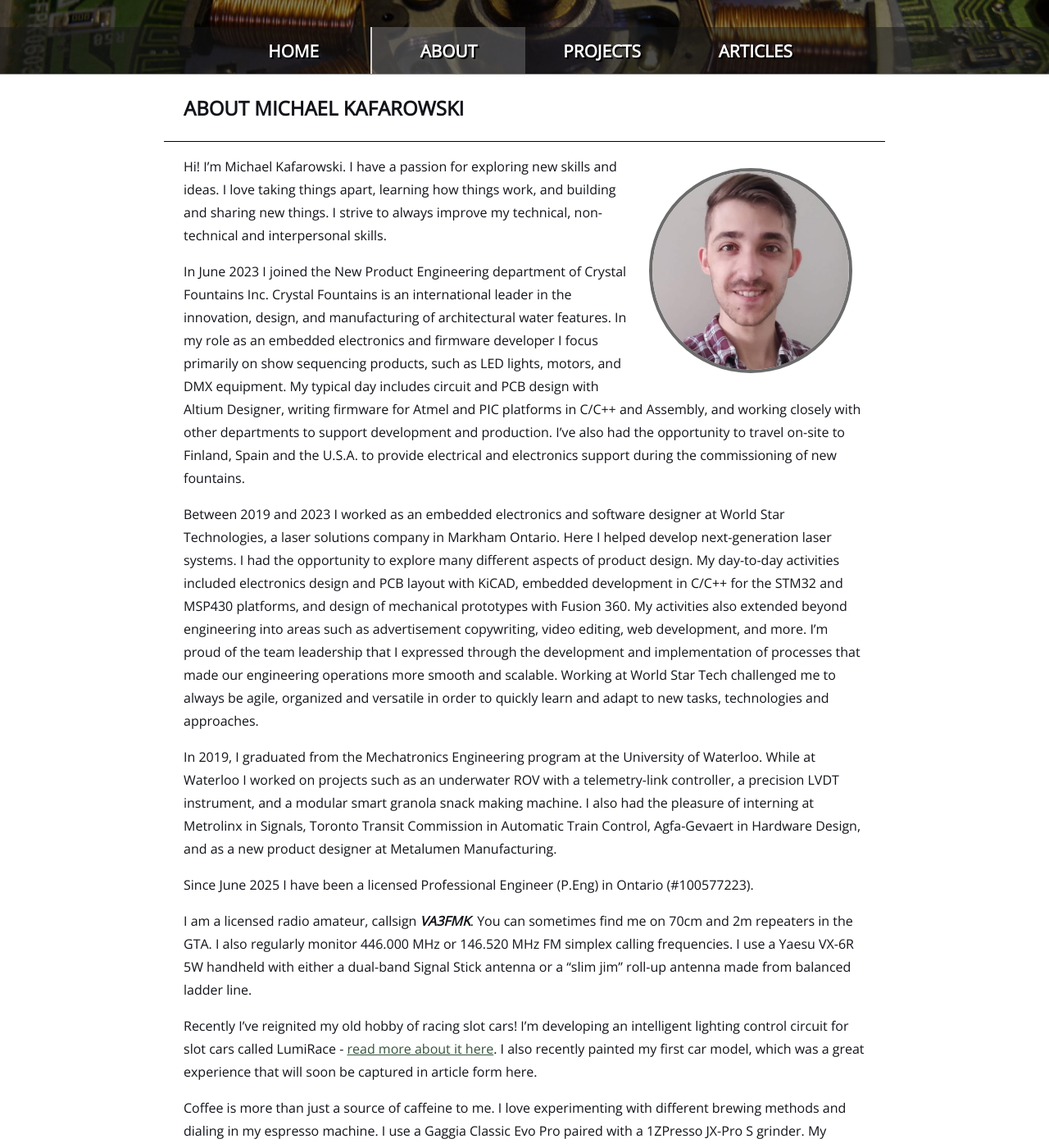
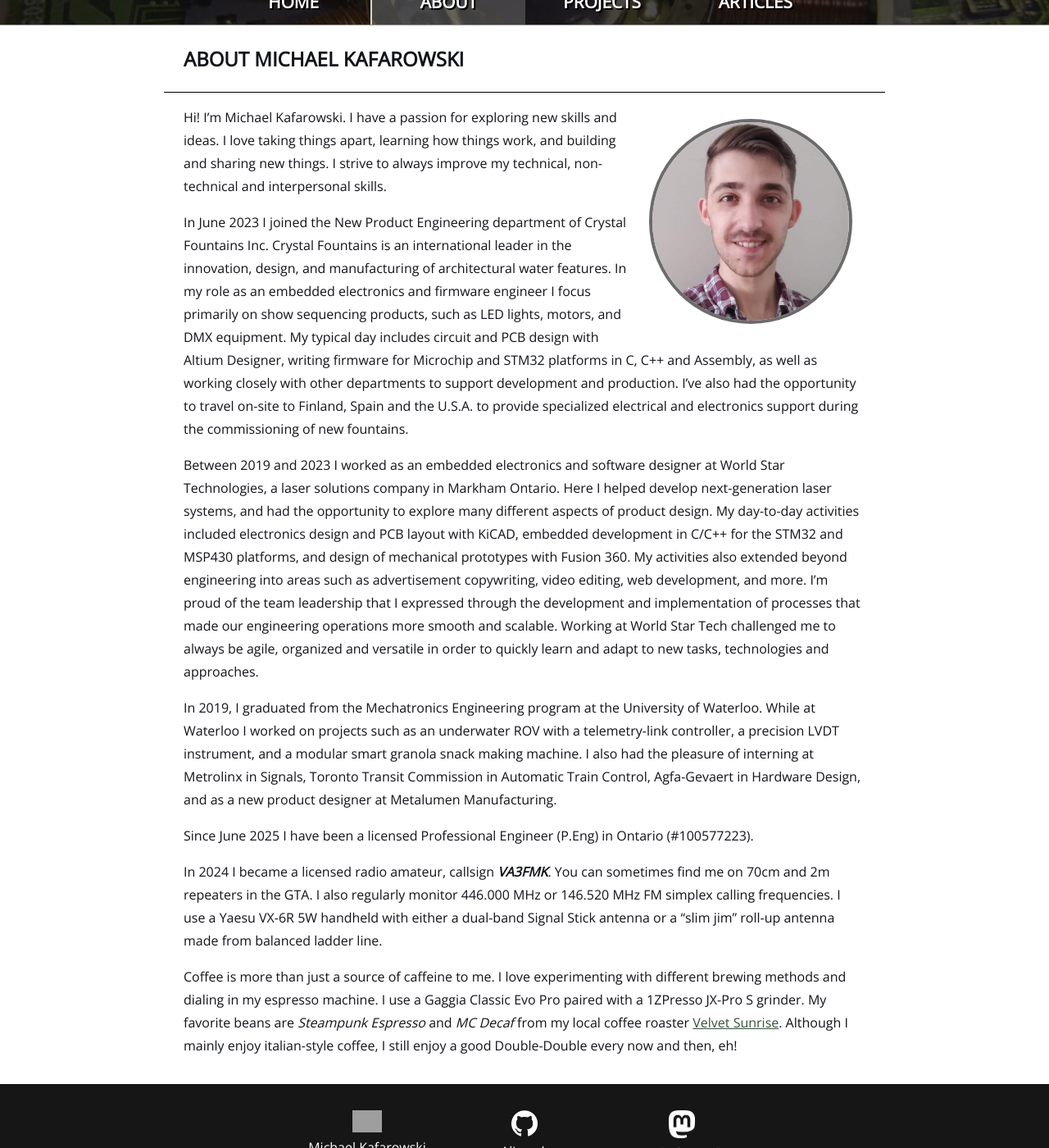
Before and after one commit to Aliasmk/aliasmk.github.io, a Jekyll site: the page built from about.md, in a window 1280 px wide and 1400 px high, scrolled down 206 px. Shown: the whole window at 82% size. Built offline with Jekyll 4.4.1, drawn with Linux system fonts in a browser that asks for light colours; some of the changed text lies outside the part shown; grey boxes are pictures that could not be loaded.

Commit message:
Update index and about, header and footer

```diff
--- a/_includes/footer.html
+++ b/_includes/footer.html
@@ -12,15 +12,11 @@
             <img src="/assets/img/site/social/mastodon.png" alt="Mastodon logo"/>
             <div>@mkafarowski<br>@mastodon.online</div>
         </a>
-        <a class="socialicon twitter-icon" href="#">
-            <img src="/assets/img/site/social/twitter.png" alt="Twitter logo"/>
-            <div><strike>@MKafarowski</strike></div>
-        </a>
 
     </div>
     <p>↑ <a href="#top">Back to Top</a></p>
     <p>This website is entirely human-written and hand-built from scratch in pure HTML, CSS and JS!</p>
-    <p>🇨🇦 <a target="_blank" href="http://cbc.ca/news/politics/trudeau-speech-trump-tariffs-1.7448540">Vive le Canada</a>!</p>
+    <p>🍁 <a target="_blank" href="https://www.cbc.ca/news/politics/king-charles-delivers-throne-speech-1.7544242">The True North is Strong and Free.</a>!</p>
     <p>&copy2025 Michael Kafarowski</p>
 </section>
 
--- a/_includes/header.html
+++ b/_includes/header.html
@@ -1,6 +1,9 @@
+<!--xx
 <section id="notice" style="/* CONTAIN-INTRINSIC-BLOCK-SIZE: AUTO 100PX; *//* background-color: #FF0000; */color: red !important;!i;!;text-align: center;font-weight:bold;background: linear-gradient(90deg, red 25%, white 25%, white 75%, red 75%);">
     <p>🍁 <a target="_blank" href="https://www.cbc.ca/news/politics/livestory/king-charles-hails-incredible-opportunity-for-canada-in-throne-speech-9.6774177?ts=1748360298816" style="color:red">The True North is Strong and Free</a>.</p>
 </section>
+-->
+
 <section id="header">
     <div id="heading">
         <div id="title">
--- a/about.md
+++ b/about.md
@@ -9,16 +9,14 @@
 <img class="profilePhoto largepic imgwborder" src="/assets/img/site/me.jpg" alt="me">
 Hi! I'm Michael Kafarowski. I have a passion for exploring new skills and ideas. I love taking things apart, learning how things work, and building and sharing new things. I strive to always improve my technical, non-technical and interpersonal skills.
 
-In June 2023 I joined the New Product Engineering department of Crystal Fountains Inc. Crystal Fountains is an international leader in the innovation, design, and manufacturing of architectural water features. In my role as an embedded electronics and firmware developer I focus primarily on show sequencing products, such as LED lights, motors, and DMX equipment. My typical day includes circuit and PCB design with Altium Designer, writing firmware for Atmel and PIC platforms in C/C++ and Assembly, and working closely with other departments to support development and production. I've also had the opportunity to travel on-site to Finland, Spain and the U.S.A. to provide electrical and electronics support during the commissioning of new fountains.
+In June 2023 I joined the New Product Engineering department of Crystal Fountains Inc. Crystal Fountains is an international leader in the innovation, design, and manufacturing of architectural water features. In my role as an embedded electronics and firmware engineer I focus primarily on show sequencing products, such as LED lights, motors, and DMX equipment. My typical day includes circuit and PCB design with Altium Designer, writing firmware for Microchip and STM32 platforms in C, C++ and Assembly, as well as working closely with other departments to support development and production. I've also had the opportunity to travel on-site to Finland, Spain and the U.S.A. to provide specialized electrical and electronics support during the commissioning of new fountains.
 
-Between 2019 and 2023 I worked as an embedded electronics and software designer at World Star Technologies, a laser solutions company in Markham Ontario. Here I helped develop next-generation laser systems. I had the opportunity to explore many different aspects of product design. My day-to-day activities included electronics design and PCB layout with KiCAD, embedded development in C/C++ for the STM32 and MSP430 platforms, and design of mechanical prototypes with Fusion 360. My activities also extended beyond engineering into areas such as advertisement copywriting, video editing, web development, and more. I'm proud of the team leadership that I expressed through the development and implementation of processes that made our engineering operations more smooth and scalable. Working at World Star Tech challenged me to always be agile, organized and versatile in order to quickly learn and adapt to new tasks, technologies and approaches.
+Between 2019 and 2023 I worked as an embedded electronics and software designer at World Star Technologies, a laser solutions company in Markham Ontario. Here I helped develop next-generation laser systems, and had the opportunity to explore many different aspects of product design. My day-to-day activities included electronics design and PCB layout with KiCAD, embedded development in C/C++ for the STM32 and MSP430 platforms, and design of mechanical prototypes with Fusion 360. My activities also extended beyond engineering into areas such as advertisement copywriting, video editing, web development, and more. I'm proud of the team leadership that I expressed through the development and implementation of processes that made our engineering operations more smooth and scalable. Working at World Star Tech challenged me to always be agile, organized and versatile in order to quickly learn and adapt to new tasks, technologies and approaches.
 
 In 2019, I graduated from the Mechatronics Engineering program at the University of Waterloo. While at Waterloo I worked on projects such as an underwater ROV with a telemetry-link controller, a precision LVDT instrument, and a modular smart granola snack making machine. I also had the pleasure of interning at Metrolinx in Signals, Toronto Transit Commission in Automatic Train Control, Agfa-Gevaert in Hardware Design, and as a new product designer at Metalumen Manufacturing.
 
 Since June 2025 I have been a licensed Professional Engineer (P.Eng) in Ontario (#100577223).
 
-I am a licensed radio amateur, callsign ***VA3FMK***. You can sometimes find me on 70cm and 2m repeaters in the GTA. I also regularly monitor 446.000 MHz or 146.520 MHz FM simplex calling frequencies. I use a Yaesu VX-6R 5W handheld with either a dual-band Signal Stick antenna or a "slim jim" roll-up antenna made from balanced ladder line.
-
-Recently I've reignited my old hobby of racing slot cars! I'm developing an intelligent lighting control circuit for slot cars called LumiRace - [read more about it here](/projects/lumirace/). I also recently painted my first car model, which was a great experience that will soon be captured in article form here.
+In 2024 I became a licensed radio amateur, callsign ***VA3FMK***. You can sometimes find me on 70cm and 2m repeaters in the GTA. I also regularly monitor 446.000 MHz or 146.520 MHz FM simplex calling frequencies. I use a Yaesu VX-6R 5W handheld with either a dual-band Signal Stick antenna or a "slim jim" roll-up antenna made from balanced ladder line.
 
 Coffee is more than just a source of caffeine to me. I love experimenting with different brewing methods and dialing in my espresso machine. I use a Gaggia Classic Evo Pro paired with a 1ZPresso JX-Pro S grinder. My favorite beans are *Steampunk Espresso* and *MC Decaf* from my local coffee roaster [Velvet Sunrise](https://velvetsunrise.ca/). Although I mainly enjoy italian-style coffee, I still enjoy a good Double-Double every now and then, eh!
```
Also changed, not shown: _posts/2024-04-08-eclipse.md (+1 -1 lines), index.md (+1 -5 lines).
